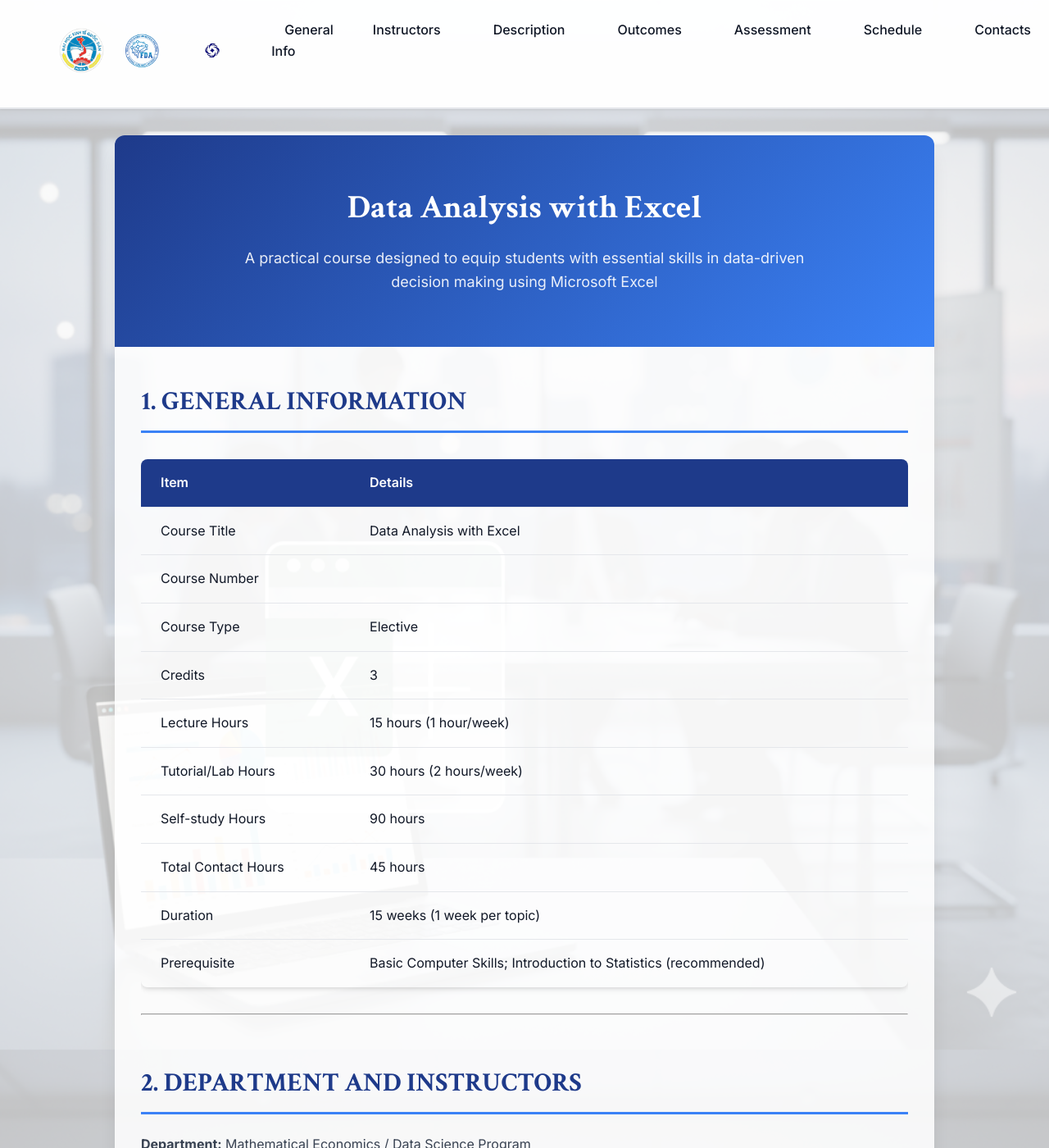
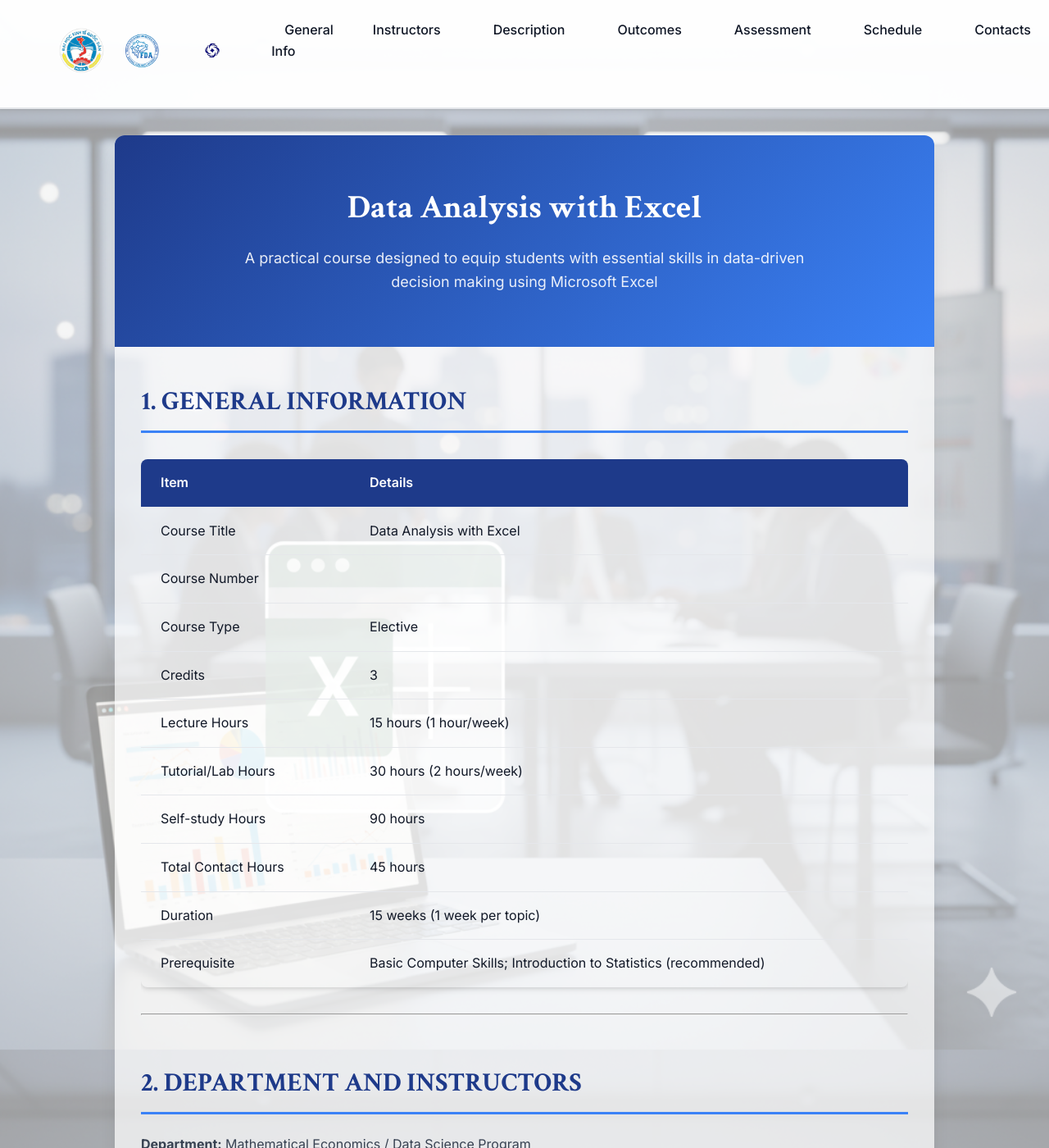
Before and after one commit to nghianguyen7171/excel_course, a Jekyll site: the page built from index.md, in a window 1280 px wide and 1400 px high. Shown: the whole window at 82% size. Built offline with Jekyll 4.4.1, drawn with Linux system fonts in a browser that asks for light colours.

Commit message:
Use transparent backgrounds with reduced opacity to show background image better

```diff
--- a/assets/css/main.scss
+++ b/assets/css/main.scss
@@ -68,7 +68,7 @@ body {
     font-size: 1rem;
     line-height: 1.6;
     color: $text-dark;
-    background-color: $background-white;
+    background-color: transparent;
     background-image: url('../images/bg_img.png');
     background-size: cover;
     background-position: center;
@@ -83,7 +83,7 @@ body {
         left: 0;
         width: 100%;
         height: 100%;
-        background: rgba(255, 255, 255, 0.75);
+        background: rgba(255, 255, 255, 0.6);
         z-index: -1;
     }
 }
@@ -303,7 +303,7 @@ a {
 .page-wrapper {
     max-width: 1000px;
     margin: 0 auto;
-    background: rgba(255, 255, 255, 0.85);
+    background: rgba(255, 255, 255, 0.7);
     box-shadow: $shadow-xl;
     border-radius: $radius-lg;
     overflow-x: hidden; // Prevent horizontal overflow
```
